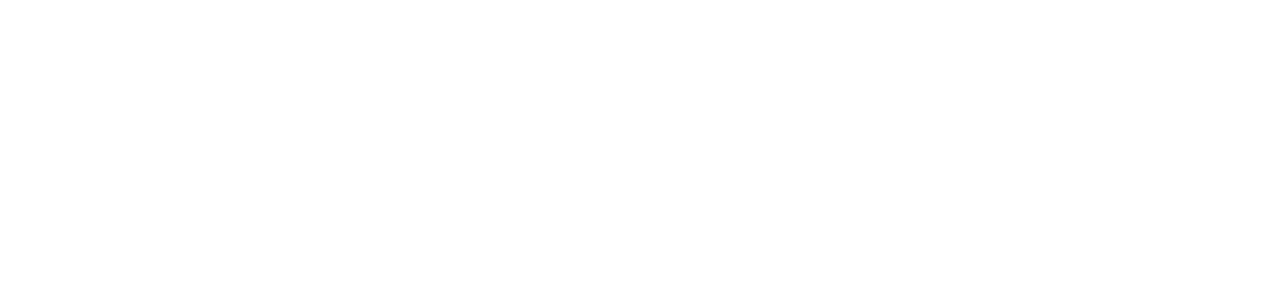
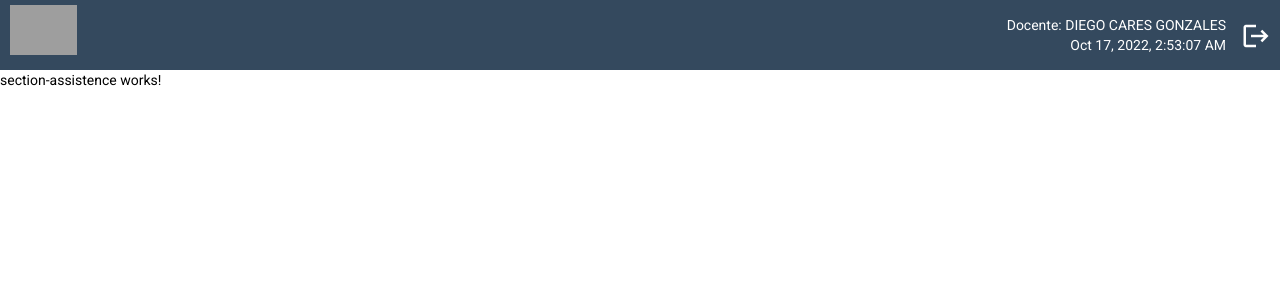
Before and after one commit to AlejandroFerrera/RegistrAPP_Professor, an Angular app: page /sections/1 in a window 1280 px wide. Before the commit this address led to /. Shown: the top 300 px of the page. Built offline with nearby package versions, Linux system fonts and the light colour scheme; grey boxes are pictures that could not be loaded.

Commit message:
added layout logic

```diff
--- a/src/app/app.module.ts
+++ b/src/app/app.module.ts
@@ -12,9 +12,11 @@ import { FormsModule, ReactiveFormsModule } from '@angular/forms';
 import { MatCardModule } from '@angular/material/card';
 import { MatIconModule } from '@angular/material/icon';
 import { SectionsComponent } from './sections/sections.component';
+import { SectionsCardsComponent } from './sections-cards/sections-cards.component';
+import { SectionAssistenceComponent } from './section-assistence/section-assistence.component';
 
 @NgModule({
-  declarations: [AppComponent, LoginComponent, SectionsComponent],
+  declarations: [AppComponent, LoginComponent, SectionsComponent, SectionsCardsComponent, SectionAssistenceComponent],
   imports: [
     BrowserModule,
     AppRoutingModule,
--- /dev/null
+++ b/src/app/section-assistence/section-assistence.component.html
@@ -0,0 +1 @@
+<p>section-assistence works!</p>
--- /dev/null
+++ b/src/app/section-assistence/section-assistence.component.ts
@@ -0,0 +1,15 @@
+import { Component, OnInit } from '@angular/core';
+
+@Component({
+  selector: 'app-section-assistence',
+  templateUrl: './section-assistence.component.html',
+  styleUrls: ['./section-assistence.component.css']
+})
+export class SectionAssistenceComponent implements OnInit {
+
+  constructor() { }
+
+  ngOnInit(): void {
+  }
+
+}
--- /dev/null
+++ b/src/app/sections-cards/sections-cards.component.css
@@ -0,0 +1,80 @@
+/* HEADER */
+
+p {
+  margin: 0;
+}
+
+nav {
+  height: 70px;
+  background-color: #34495e;
+  display: flex;
+  align-items: center;
+  justify-content: space-between;
+}
+
+#navbar-brand img {
+  height: 50px;
+  object-fit: contain;
+  padding-bottom: 5px;
+  margin-left: 10px;
+}
+
+#navbar-info {
+  display: flex;
+  align-items: center;
+}
+
+#professor-data p {
+  color: white;
+}
+
+#professor-data p:nth-child(2) {
+  text-align: end;
+}
+
+#logout-icon {
+  color: white;
+  font-size: 30px;
+  padding: 5px;
+  margin-right: 10px;
+  margin-left: 10px;
+}
+
+/* END OF HEADER */
+
+/* SECTIONS CONTAINER */
+
+.sections-cards-container {
+  width: 60%;
+  margin: auto;
+}
+
+.sections-cards-container h1 {
+  font-size: 30px;
+  margin-top: 15px;
+  font-weight: 500;
+  margin-left: 1px;
+}
+
+.section-card {
+  margin: 10px 0;
+}
+
+.component {
+  display: flex;
+  justify-content: space-between;
+  align-items: center;
+  background-color: #eff6fe;
+}
+
+.mat-card-title {
+  margin-top: 20px;
+}
+
+.register-btn {
+  height: 90%;
+}
+
+body {
+  background-color: red;
+}
--- /dev/null
+++ b/src/app/sections-cards/sections-cards.component.html
@@ -0,0 +1,17 @@
+<main class="sections-cards-container">
+
+    <h1>Secciones:</h1>
+
+    <div class="section-card" *ngFor="let section of sections">
+
+        <mat-card class="component">
+            <div class="info">
+                <mat-card-title>{{section.title + "_" + section.section }}</mat-card-title>
+                <mat-card-subtitle>{{ section.cod + ", Sala AV-T505" }}</mat-card-subtitle>
+            </div>
+
+            <button class="register-btn" mat-flat-button color="accent">Registrar asistencia +</button>
+
+        </mat-card>
+    </div>
+</main>
--- /dev/null
+++ b/src/app/sections-cards/sections-cards.component.ts
@@ -0,0 +1,22 @@
+import { Component, OnInit } from '@angular/core';
+import { SectionsService } from '../services/sections.service';
+
+
+@Component({
+  selector: 'app-sections',
+  templateUrl: './sections-cards.component.html',
+  styleUrls: ['./sections-cards.component.css'],
+})
+export class SectionsCardsComponent implements OnInit {
+
+  sections: any[] = []
+
+  constructor(private sectionService: SectionsService) {}
+
+  ngOnInit(): void {
+
+    this.sections = this.sectionService.getSections();
+
+
+  }
+}
--- a/src/app/sections/sections.component.html
+++ b/src/app/sections/sections.component.html
@@ -16,20 +16,4 @@
     </nav>
 </header>
 
-<main class="sections-cards-container">
-
-    <h1>Secciones:</h1>
-
-    <div class="section-card" *ngFor="let section of sections">
-
-        <mat-card class="component">
-            <div class="info">
-                <mat-card-title>{{section.title + "_" + section.section }}</mat-card-title>
-                <mat-card-subtitle>{{ section.cod + ", Sala AV-T505" }}</mat-card-subtitle>
-            </div>
-
-            <button class="register-btn" mat-flat-button color="accent">Registrar asistencia +</button>
-
-        </mat-card>
-    </div>
-</main>
+<router-outlet></router-outlet>
```
Also changed, not shown: src/app/app-routing.module.ts (+16 -1 lines), src/app/section-assistence/section-assistence.component.css (added), 2 other files (tests, documents, lock files or other folders).
